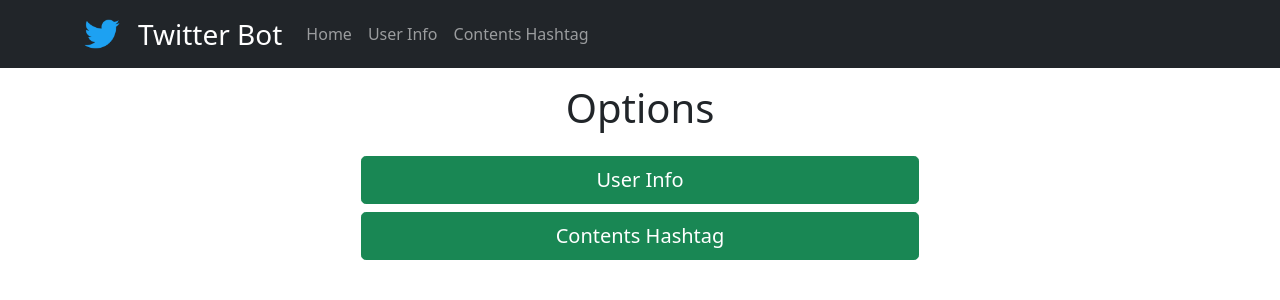
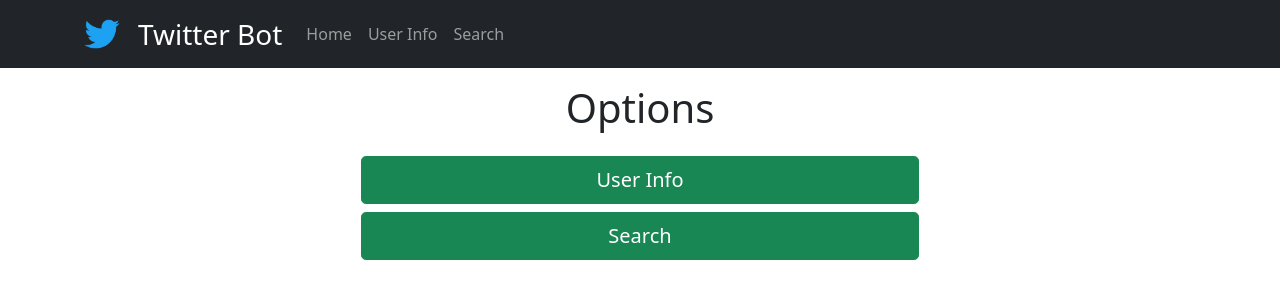
Before and after one commit to withrvr/Twitter-Tweepy-API, a Django app: page /home/ in a window 1280 px wide. Shown: the top 300 px of the page. Run offline with Django 3.2, Linux system fonts and the light colour scheme.

Commit message:
rename from Contents-Hashtag to Search

```diff
--- a/Features_App/urls.py
+++ b/Features_App/urls.py
@@ -3,13 +3,13 @@ from django.views.generic.base import RedirectView
 
 from .views import (
     User_Info_View,
-    Contents_Hashtag_View
+    Search_View
 )
 
 app_name = 'Features_App'
 
 urlpatterns = [
     path('user-info/', User_Info_View.as_view(), name='User-Info-Page'),
-    path('contents-hashtag/',
-         Contents_Hashtag_View.as_view(), name='Contents-Hashtag-Page'),
+    path('search/',
+         Search_View.as_view(), name='Search-Page'),
 ]
--- a/Features_App/views.py
+++ b/Features_App/views.py
@@ -1,13 +1,11 @@
-from django import template
 from django.views.generic import TemplateView
 from my_tweepy.config_tweepy import api, tweepy
 import json
 import requests
-# import copy
 
 
-class Contents_Hashtag_View(TemplateView):
-    template_name = 'Features_App/Contents_Hashtag_Template.html'
+class Search_View(TemplateView):
+    template_name = 'Features_App/Search_Template.html'
 
     def get_tweets_html(self, url, *args, **kwargs):
         twtjson = requests.get(
--- a/templates/Core_App/Home_Template.html
+++ b/templates/Core_App/Home_Template.html
@@ -16,10 +16,10 @@
 				User Info
 			</a>
 			<a
-				href="{% url 'Features_App:Contents-Hashtag-Page' %}"
+				href="{% url 'Features_App:Search-Page' %}"
 				class="p-2 btn btn-lg btn-success"
 			>
-				Contents Hashtag
+				Search
 			</a>
 		</div>
 	</div>
--- a/templates/Navbar.html
+++ b/templates/Navbar.html
@@ -46,11 +46,8 @@
 					User Info
 				</a>
 
-				<a
-					href="{% url 'Features_App:Contents-Hashtag-Page' %}"
-					class="nav-link"
-				>
-					Contents Hashtag
+				<a href="{% url 'Features_App:Search-Page' %}" class="nav-link">
+					Search
 				</a>
 			</div>
 		</div>
--- a/urls.csv
+++ b/urls.csv
@@ -23,10 +23,10 @@
 /admin-panel/password_change/	django.contrib.admin.sites.password_change	admin:password_change
 /admin-panel/password_change/done/	django.contrib.admin.sites.password_change_done	admin:password_change_done
 /admin-panel/r/<int:content_type_id>/<path:object_id>/	django.contrib.contenttypes.views.shortcut	admin:view_on_site
-/contents-hashtag/	Features_App.views.Contents_Hashtag_View	Features_App:Contents-Hashtag-Page
 /home/	Core_App.views.Home_View	Core_App:Home-Page
 /ipsum/	Core_App.views.Lorem_Ipsum_View
 /lorem-ipsum/	Core_App.views.Lorem_Ipsum_View
 /lorem/	Core_App.views.Lorem_Ipsum_View	Core_App:Lorem-Ipsum-Page
 /loremipsum/	Core_App.views.Lorem_Ipsum_View
+/search/	Features_App.views.Search_View	Features_App:Search-Page
 /user-info/	Features_App.views.User_Info_View	Features_App:User-Info-Page
```
Also changed, not shown: templates/Features_App/Search_Template.html (renamed from templates/Features_App/Contents_Hashtag_Template.html).
